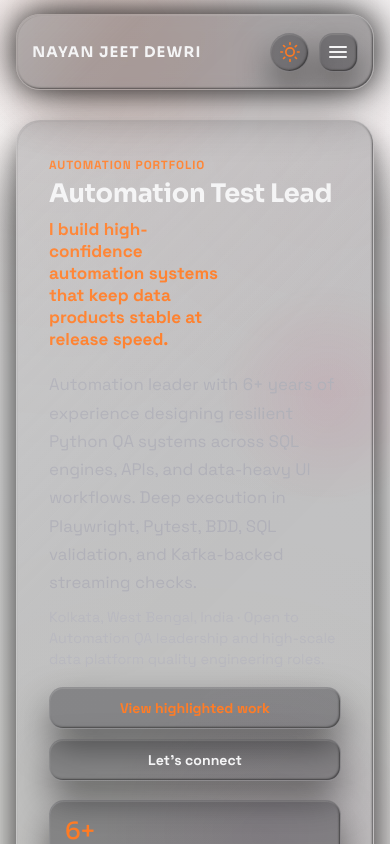
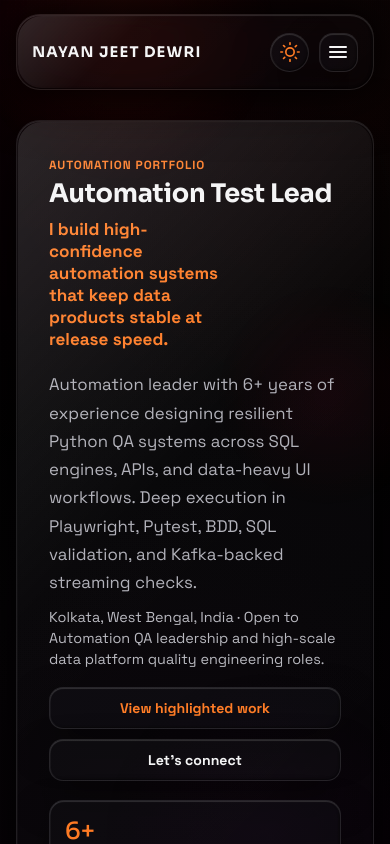
Before and after one commit to dewri21/portfolio, a React (Vite) app: page / in a window 390 px wide. Shown: the top 844 px of the page. Built offline with nearby package versions, Linux system fonts and the light colour scheme.

Commit message:
fix: impossible dark mode root selector breaking mobile backgrounds

```diff
--- a/src/styles.css
+++ b/src/styles.css
@@ -94,7 +94,7 @@ html {
     linear-gradient(135deg, #ffffff 0%, #fcfcfc 100%);
 }
 
-:root[data-theme='dark'] html {
+html[data-theme='dark'] {
   background-image:
     radial-gradient(circle at 10% 0%, rgba(255, 0, 85, 0.05) 0%, transparent 50%),
     radial-gradient(circle at 90% 10%, rgba(255, 75, 31, 0.03) 0%, transparent 45%),
```
